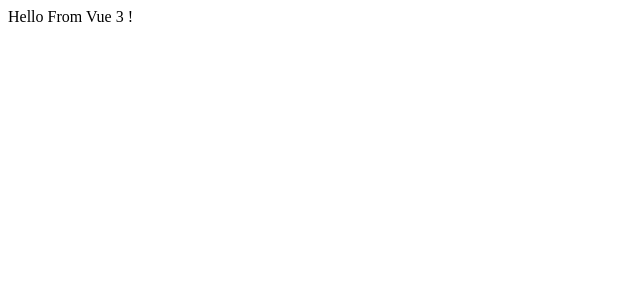
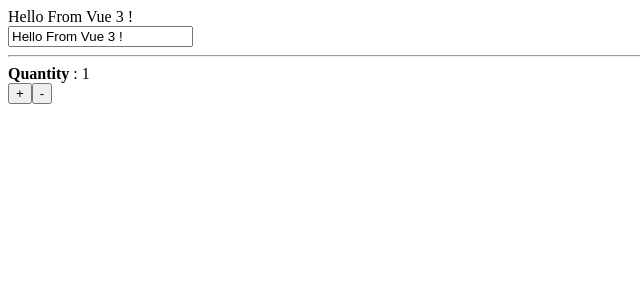
Before and after one commit to BabarAslamm/vue-3-composition-api, a Vue app: page / in a window 1280 px wide. Shown: the top 300 px of the page, without its empty margins (0-640 px from the left). Built offline with nearby package versions, Linux system fonts and the light colour scheme.

Commit message:
make variable reactive with ref function

```diff
--- a/src/App.vue
+++ b/src/App.vue
@@ -1,13 +1,22 @@
 <script>
+    import { ref } from 'vue';
 
     export default {
         setup () {
 
-            const message = 'Hello From Vue 3 !';
+            const message = ref('Hello From Vue 3 !');
+            const quantity = ref('1');
+
+            const increment = () => quantity.value ++;
+            const decrement = () => quantity.value --;
 
 
             return {
-                message
+                message,
+                quantity,
+                increment,
+                decrement,
+
             }
         }
 
@@ -18,6 +27,14 @@
 
 <template>
     {{ message }}
+    <br>
+    <input type="text" id="" v-model="message">
+    <hr>
+
+    <b>Quantity</b> : {{ quantity }}
+    <br>
+    <button @click="increment"> + </button>
+    <button @click="decrement"> - </button>
 </template>
 
 
```
